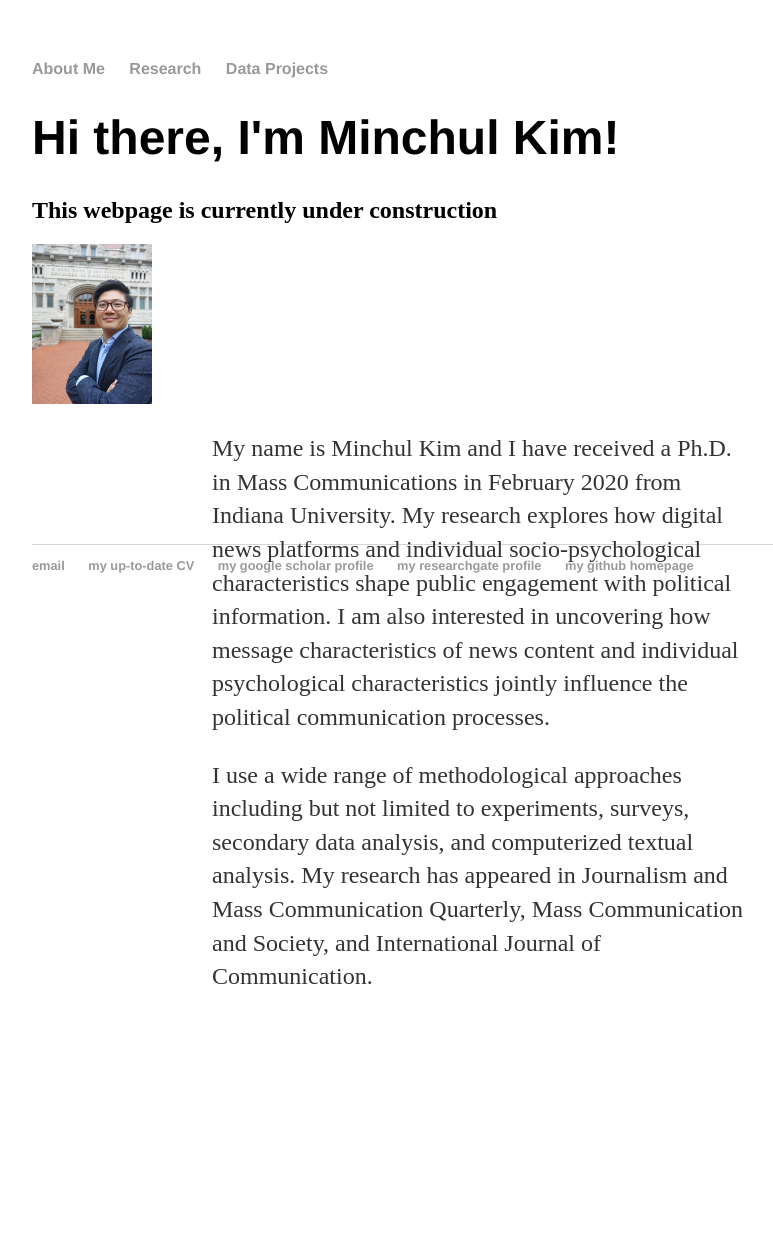
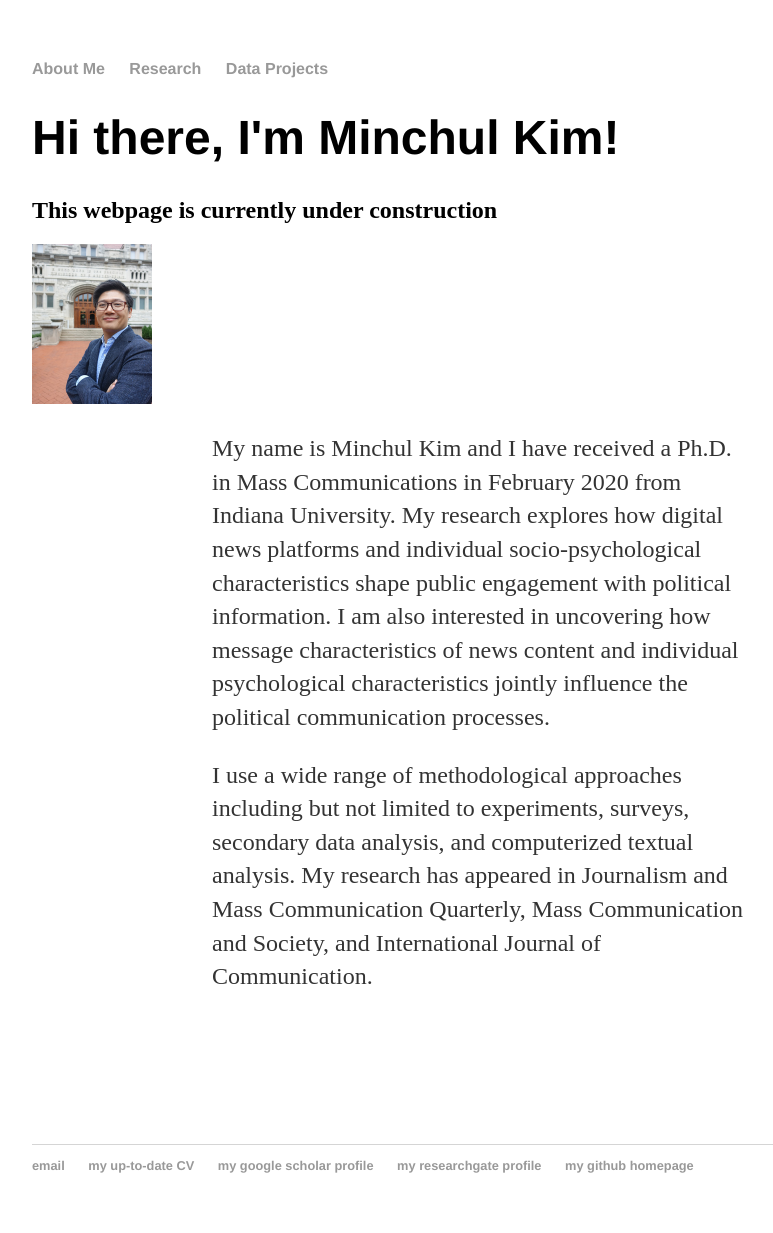
Before and after one commit to minchulkim-phd/minchulkim, a Jekyll site: the page built from index.html, in a window 1280 px wide. Shown: the whole page, without its empty margins (160-933 px from the left). Built offline with Jekyll 4.4.1, drawn with Linux system fonts in a browser that asks for light colours; before the commit the page ends 1018 px from its top, so only the background shows below that.

Commit message:
Update main.css

```diff
--- a/css/main.css
+++ b/css/main.css
@@ -53,7 +53,7 @@ ul.posts li {
 
 .slide-content {
   width: 718px;
-  height: 300px;
+  height: 900px;
   background-position: 11px 0;
   background-repeat: no-repeat;
 }
```
